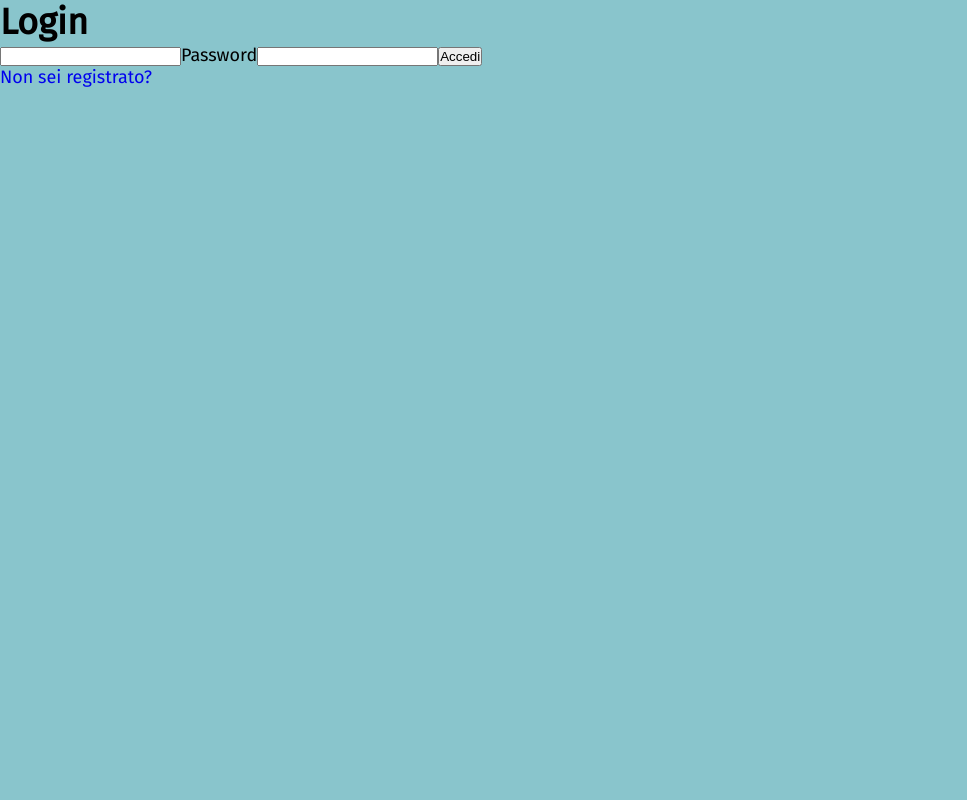
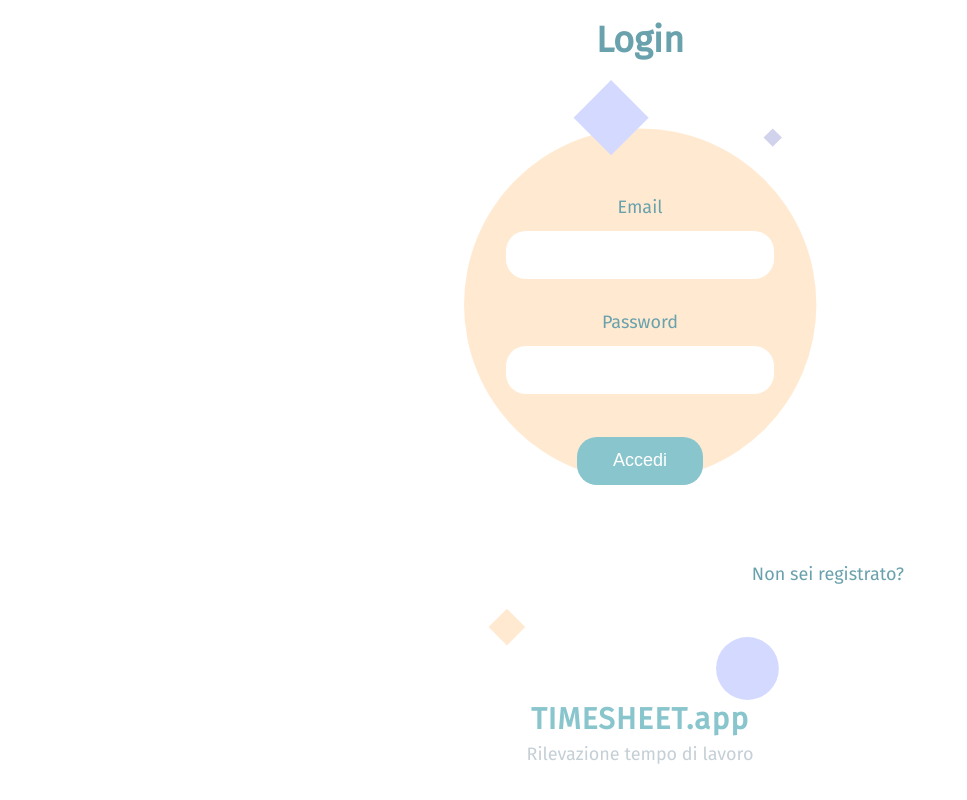
Before and after one commit to marilari88/ore-lavorate-frontend, a React (Create React App) app: page /login in a window 1280 px wide. Shown: the whole page, without its empty margins (0-967 px from the left). Built offline with nearby package versions, Linux system fonts and the light colour scheme; no server answers.

Commit message:
Impostato fogli di stile per la schermata di login

```diff
--- a/src/App.scss
+++ b/src/App.scss
@@ -4,6 +4,7 @@ $colore-principale: #89c5cc;
 $colore-secondario: #69a1ac;
 $colore-successo: #a2e88b;
 $colore-sfondo-riquadro: #f4f2f2;
+$colore-grigio: #c5cfd6;
 
 * {
   margin: 0px;
@@ -28,7 +29,7 @@ a {
 }
 
 html {
-  background-color: $colore-principale;
+  background-color: white;
   font-size: 18px;
   font-family: "Fira Sans";
   .App {
@@ -61,7 +62,6 @@ html {
         }
       }
       .infoLogin {
-        cursor: pointer;
         max-width: 200px;
         display: flex;
         align-items: center;
@@ -70,6 +70,10 @@ html {
         .nomeOperatore {
           padding: 10px;
           text-align: right;
+        }
+        &:hover {
+          cursor: pointer;
+          background-color: lighten($colore-principale, 5%);
         }
       }
     }
@@ -142,5 +146,115 @@ html {
         }
       }
     }
+
+    .loginPage {
+      height: 100%;
+      width: 100%;
+
+      .contenitoreLogin {
+        max-width: 600px;
+        margin: 0px auto;
+        height: 100%;
+        display: flex;
+        flex-direction: column;
+
+        h1 {
+          color: $colore-secondario;
+          padding: 1rem 2rem;
+          box-sizing: border-box;
+          text-align: center;
+        }
+
+        .formLogin {
+          background: url("./asset/sfondo_login.svg");
+          background-repeat: no-repeat;
+          background-position: center center;
+          background-size: contain;
+          flex: 1;
+          width: 100%;
+          margin: auto;
+          display: flex;
+          flex-direction: column;
+          justify-content: center;
+          align-items: center;
+          box-sizing: border-box;
+          .rigaForm {
+            display: flex;
+            flex-direction: column;
+            margin: 0.5rem auto;
+            align-items: center;
+            label {
+              color: $colore-secondario;
+              font-size: 18px;
+            }
+            input {
+              transition: box-shadow 0.3s;
+              font-size: 18px;
+              font-weight: 800;
+              color: $colore-secondario;
+              border-radius: 20px;
+              margin: 0.75rem;
+              padding: 0.75rem;
+              border: none;
+              text-align: center;
+              &:focus {
+                box-shadow: 0 0 1rem $colore-principale;
+                outline: none;
+              }
+            }
+          }
+          .submitForm {
+            margin: 20px 0;
+            background-color: $colore-principale;
+            color: white;
+            padding: 0.75rem 2rem;
+            border: none;
+            border-radius: 20px;
+            font-size: 18px;
+            &:hover {
+              background-color: lighten($colore-principale, 5%);
+              cursor: pointer;
+            }
+          }
+
+          .messaggioForm {
+            color: red;
+            padding: 0.5rem 1rem;
+            text-align: center;
+            height: 5%;
+          }
+
+          .linkForm {
+            width: 100%;
+            box-sizing: border-box;
+            padding: 0.5rem 2rem;
+            text-align: right;
+            color: $colore-secondario;
+            &:hover {
+              color: $colore-principale;
+              text-decoration: underline;
+            }
+          }
+        }
+        .footer {
+          height: 100px;
+          .nomeApp {
+            text-align: center;
+            color: $colore-principale;
+            font-size: 30px;
+            font-weight: bold;
+            letter-spacing: 1px;
+            line-height: 30px;
+            margin: 0.24rem 1rem;
+          }
+          .descrizioneApp {
+            text-align: center;
+            color: $colore-grigio;
+            line-height: 30px;
+            margin: 0.25rem 1rem;
+          }
+        }
+      }
+    }
   }
 }
--- a/src/components/pages/Login.js
+++ b/src/components/pages/Login.js
@@ -40,24 +40,37 @@ function Login(props) {
   };
 
   return (
-    <div>
+    <div className="loginPage">
+      <div className="contenitoreLogin">
         <h1>Login</h1>
-      <form onSubmit={(e) => submit(e)}>
+        <form onSubmit={(e) => submit(e)} className="formLogin">
+          <div className="rigaForm">
+            <label htmlFor="email">Email </label>
             <input
               id="email"
               type="email"
               onChange={(e) => setEmail(e.target.value)}
             />
+          </div>
+          <div className="rigaForm">
             <label htmlFor="password">Password</label>
             <input
               id="password"
               type="password"
               onChange={(e) => setPassword(e.target.value)}
             />
-        <input type="submit" value="Accedi" />
+          </div>
+          <input type="submit" className="submitForm" value="Accedi" />
+          <div className="messaggioForm">{message}</div>
+          <Link to="/register" className="linkForm">
+            Non sei registrato?
+          </Link>
         </form>
-      <div className="messaggio">{message}</div>
-      <Link to="/register">Non sei registrato?</Link>
+        <div className="footer">
+          <div className="nomeApp">TIMESHEET.app</div>
+          <div className="descrizioneApp">Rilevazione tempo di lavoro</div>
+        </div>
+      </div>
     </div>
   );
 }
```
Also changed, not shown: src/asset/sfondo_login.svg (added). Lines whose indentation alone changed are shown as unchanged.
